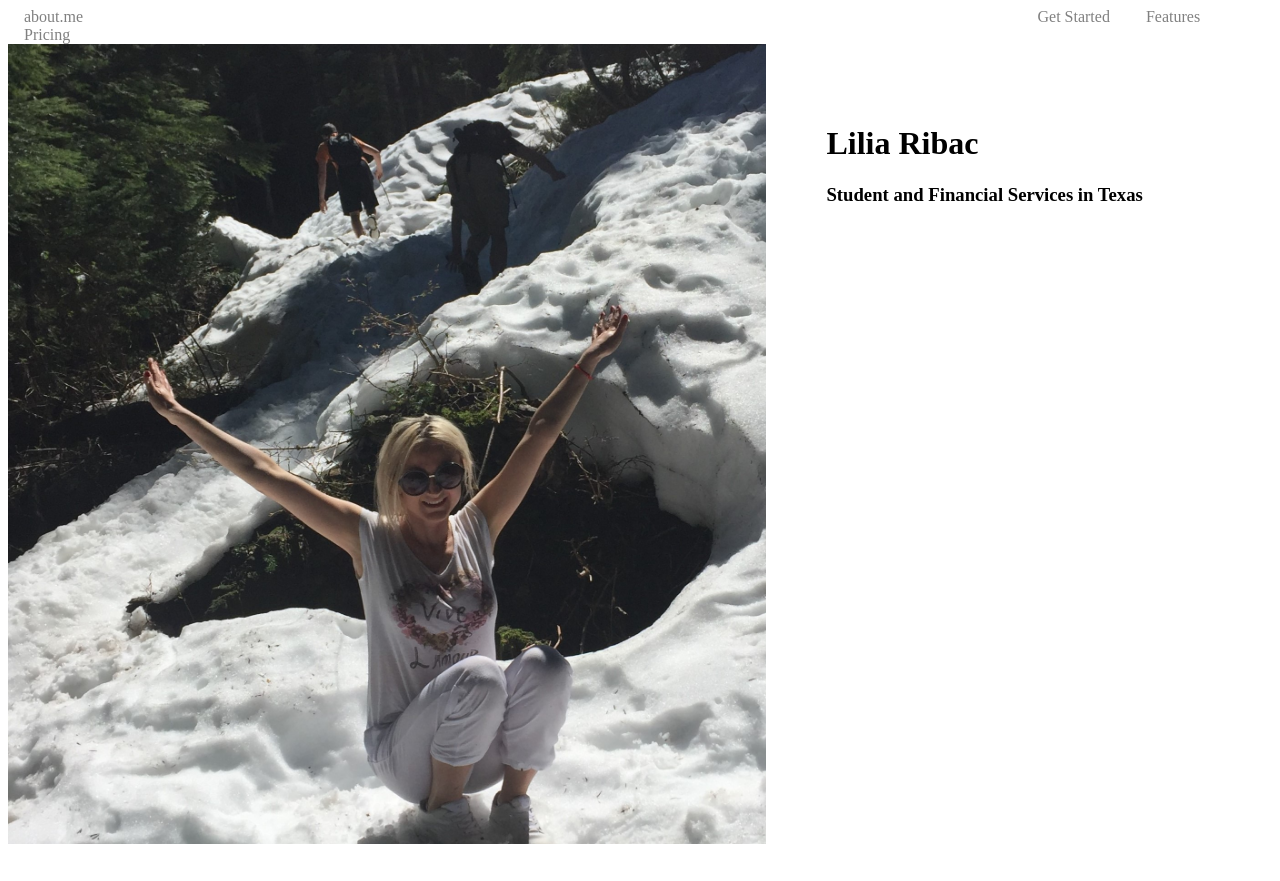
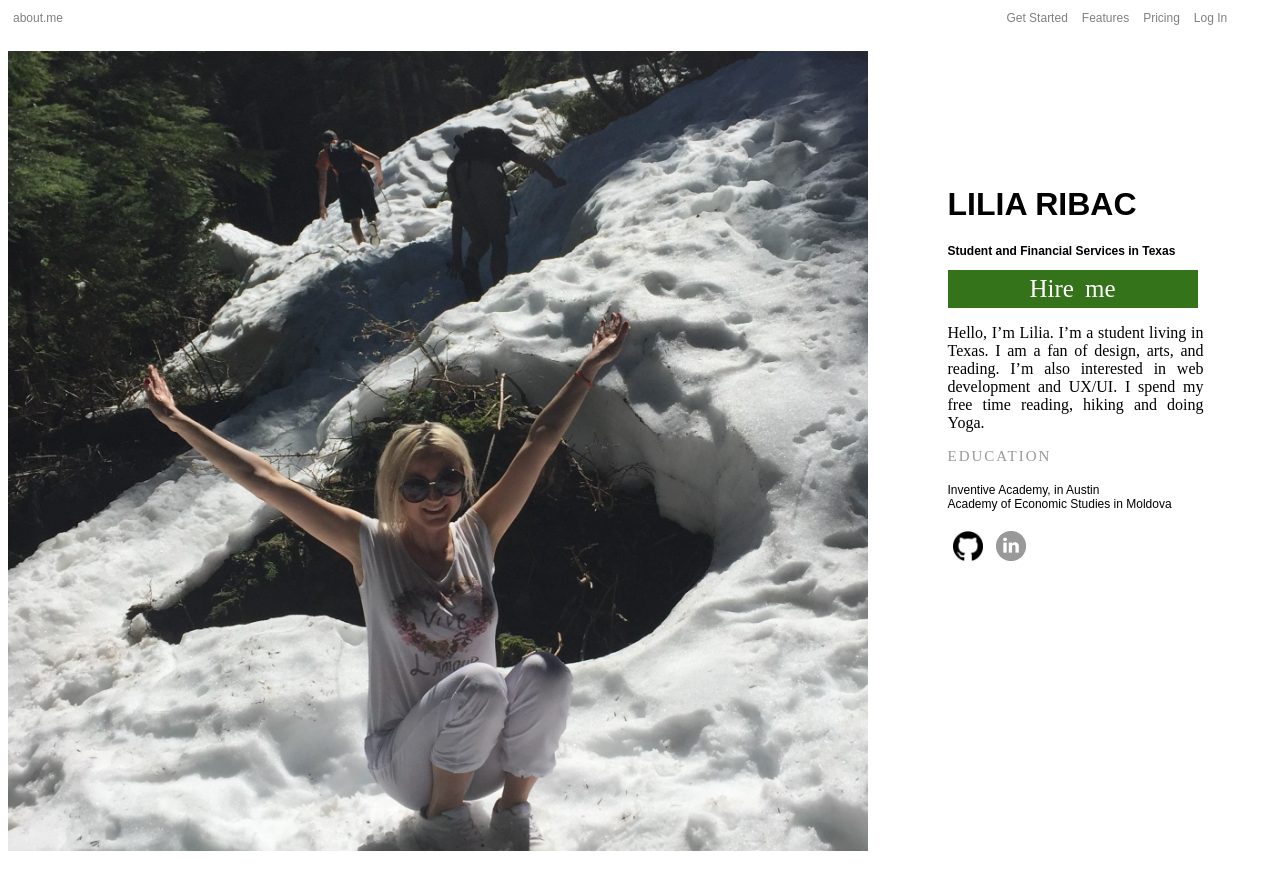
Before and after one commit to LiliaRibac/My-cool-repository, a plain HTML site: page index.html in a window 1280 px wide. Before the commit the page ends 844 px from the top, so only its background shows below. Drawn offline with Linux system fonts and the light colour scheme.

Commit message:
add an icon list

```diff
--- a/index.html
+++ b/index.html
@@ -2,48 +2,125 @@
 <html>
 <head>
 	<title>All aabout me </title>
-	<style >
+	<style>
+
 		.box1{
 			background-image: url("ImageLili.jpg");
 			background-size: cover;
-			width:60%;
+			width:68%;
 			height:100vh;
 			float: left;
-			margin-right:60px;
+			margin-right:50px;
+			margin-bottom:30px;
+			margin-top: 25px;
+
+
 		}
 
 		h1{
 			color: black;
+			font-family: Arial;
+			margin-top: 130px;
+			text-transform: uppercase;
+
     		}
-    		h2{
+    		h3{
     			color:black;
+    			font-family: Arial;
+    			font-size: 12px
+
     		}
 
 		.content{
-			padding: 60px 50px;
+			/*padding: 60px 0px;*/
+			width: 20vw;
+			float: left;
+			margin: 30px;
 		}
+
 		ul {
             list-style-type: none;
-            margin: 0;
-  			padding: 0;
+            margin:0;
+            padding: 0;
 		}
-		li {
+		 li {
 
   			display: inline;
   			color:gray;
   			text-align: right;
-  			padding: 14px 16px;
+  			padding: 0px 5px;
+  			font-family: Arial;
+  			font-size: 5px;
+  			padding: 5px
+
+
 		}
 
 		li a{
 			color: gray;
 			text-decoration:none;
+			font-size: 12px;
+
+
+
 		}
+
         .logo{
         	padding-right: 73vw;
+        }
+
+        .button {
+        	background-color: #34731A; /* Green */
+  			border: none;
+  			color: white;
+ 		    padding: 5px 40px;
+  			text-align: center;
+  			text-decoration: none;
+  			display: inline-block;
+  			font-size: 25px;
+            cursor: pointer;
+           width:170px;
+           float: center;
+           word-spacing: 5px;
+        }
+        p {
+        	text-align: justify;
+        	font-size: 100%;
+   	        }
+
+   	    .header{
+   	        	font-size: 15px;
+   	        	text-transform: uppercase;
+   	        	font-weight: 200;
+   	        	letter-spacing: 2px;
+   	        	color:#999;
+
+   	        }
 
 
-        }
+
+   	  	.a {
+
+   	        	font-size: 15px;
+   	        	font-family: Arial;
+   	        	text-align: left;
+   	        	color: black;
+   	        /*	margin-bottom: 200px*/
+   	          	  }
+  	  	.b {
+
+   	        	font-size: 12px;
+   	        	font-family: Arial;
+   	        	text-align: left;
+   	        	color: black;
+   	        /*	margin-bottom: 200px*/
+   	          	  }
+  	  	     .iconImag{
+              width: 30px;
+             }
+             .imagList{
+              margin-top: 20px;
+             }
 	</style>
 </head>
 
@@ -56,12 +133,38 @@
 			<li><a href="https://about.me/Lilly.Ribac/getstarted">Get Started</a></li>
 		    <li><a href="https://about.me/features">Features</a></li>
 		    <li><a href="https://about.me/pricing">Pricing</a></li>
+		    <li><a href="https://about.me/login">Log In</a></li>
         </ul>
 	</div>
   <div class="box1"></div>
   <div class="content">
    	<h1>Lilia Ribac</h1>
    	<h3>Student and Financial Services in Texas</h3>
-  </div>
+   	<a href="https://www.linkedin.com/in/lilia-ribac-810b69148/" class="button">Hire me</a>
+    <p>Hello, I’m Lilia. I’m a student living in Texas. I am a fan of design, arts, and reading. I’m also interested in web development and UX/UI. I spend my free time reading, hiking and doing Yoga.</p>
+
+       <div>
+            <div class="header">Education</div>
+            <br>
+            <div class="b">Inventive Academy, in Austin</div>
+            <div class="b">Academy of Economic Studies in Moldova</div>
+        </div>
+
+        <div>
+        	<ul class="imagList">
+        		<li style="line-height: 35px;">
+        			<a href="https://github.com/LiliaRibac" class="github">
+                  <img class="iconImag" src="GitHub.png">
+              </a>
+        		</li>
+              <li style="line-height: 35px;">
+            <a href="https://www.linkedin.com/in/lilia-ribac-810b69148/" class="linkedin">
+              <img class="iconImag" src="Link.png">
+            </a>
+          </li>
+        	</ul>
+        </div>
+
+
 </body>
 </html>
```
Also changed, not shown: GitHub.png (added), Link.png (added).
